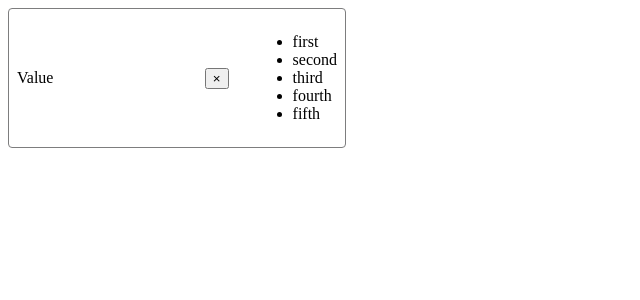
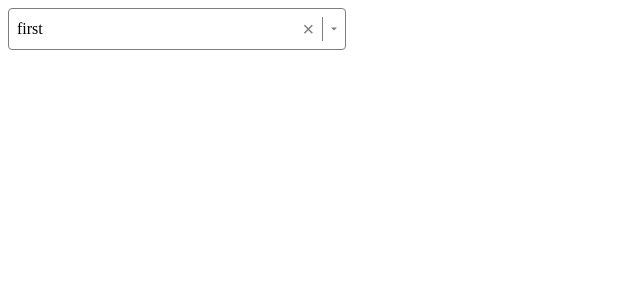
Before and after one commit to Newbie814/react-typescript-selector, a React (Vite) app: page / in a window 1280 px wide. Shown: the top 300 px of the page, without its empty margins (0-640 px from the left). Built offline with nearby package versions, Linux system fonts and the light colour scheme.

Commit message:
finsihed styling. setting up basic functionality

```diff
--- a/src/App.tsx
+++ b/src/App.tsx
@@ -1,5 +1,5 @@
 import { useState } from 'react';
-import reactLogo from './assets/react.svg';
+
 import { Select } from './Select';
 
 const options = [
@@ -11,9 +11,11 @@ const options = [
 ];
 
 function App() {
+  const [value, setValue] = useState<typeof options[0] | undefined>(options[0]);
+
   return (
     <>
-      <Select options={options} onChange={() => {}} />
+      <Select options={options} onChange={(o) => setValue(o)} value={value} />
     </>
   );
 }
--- a/src/Select.tsx
+++ b/src/Select.tsx
@@ -1,3 +1,4 @@
+import { useState } from 'react';
 import styles from './select.module.css';
 
 export type SelectOption = {
@@ -12,13 +13,19 @@ type SelectProps = {
 };
 
 export function Select({ value, onChange, options }: SelectProps) {
+  const [isOpen, setIsOpen] = useState(false);
+
   return (
-    <div tabIndex={0} className={styles.container}>
-      <span className={styles.value}>Value</span>
+    <div
+      onClick={() => setIsOpen((prev) => !prev)}
+      tabIndex={0}
+      className={styles.container}
+    >
+      <span className={styles.value}>{value?.label}</span>
       <button className={styles['clear-btn']}>&times;</button>
       <div className={styles.divider}></div>
       <div className={styles.caret}></div>
-      <ul className={styles.options}>
+      <ul className={`${styles.options} ${isOpen ? styles.show : ''}`}>
         {options.map((option) => (
           <li key={option.label} className={styles.option}>
             {option.label}
--- a/src/select.module.css
+++ b/src/select.module.css
@@ -28,3 +28,93 @@
   padding: 0;
   font-size: 1.25em;
 }
+
+.clear-btn {
+  background: none;
+  color: #7d7d7e;
+  border: none;
+  cursor: pointer;
+  outline: none;
+  padding: 0;
+  font-size: 1.25em;
+}
+
+.clear-btn:focus,
+.clear-btn:hover {
+  color: #4b4b4b;
+}
+
+.divider {
+  background-color: #7d7d7e;
+  width: 0.05em;
+  align-self: stretch;
+}
+
+.caret {
+  translate: 0 25%;
+  border: 0.23em solid transparent;
+  border-top-color: #7d7d7e;
+}
+
+.options {
+  position: absolute;
+  margin: 0;
+  padding: 0;
+  list-style: none;
+  display: none;
+  max-height: 15em;
+  overflow-y: auto;
+  border: 0.05em solid #7d7d7e;
+  border-radius: 0.25em;
+  width: 100%;
+  left: 0;
+  top: calc(100% + 0.5em);
+  background-color: white;
+  z-index: 100;
+}
+
+.options.show {
+  display: block;
+}
+
+.option {
+  padding: 0.25em 0.5em;
+  cursor: pointer;
+}
+
+.option.selected {
+  background-color: #8fdaff;
+}
+
+.option.highlighted {
+  background-color: #00aaff;
+  color: white;
+}
+
+.option-badge {
+  display: flex;
+  align-items: center;
+  border: 0.05em solid #7d7d7e;
+  border-radius: 0.25em;
+  padding: 0.15em 0.25em;
+  gap: 0.25em;
+  cursor: pointer;
+  background: none;
+  outline: none;
+}
+
+.option-badge:hover,
+.option-badge:focus {
+  background-color: #f5adad;
+  border-color: #aa0e0e;
+}
+
+.option-badge:hover > .remove-btn,
+.option-badge:focus > .remove-btn {
+  color: #aa0e0e;
+}
+
+.option-badge > .remove-btn {
+  font-size: 1.25em;
+  color: #7d7d7e;
+}
```
